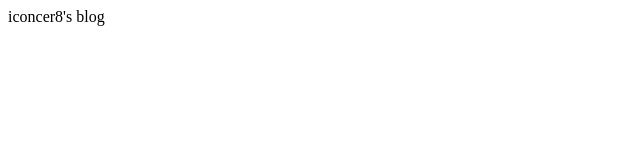
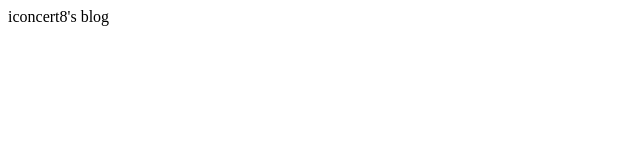
Before and after one commit to iconcert8/iconcert8.github.io, a plain HTML site: page index.html in a window 1280 px wide. Shown: the full height of the page, 0-640 px from the left. Drawn offline with Linux system fonts and the light colour scheme.

Commit message:
Update index.html

```diff
--- a/index.html
+++ b/index.html
@@ -5,6 +5,6 @@
     <meta charset="UTF-8">
   </head>
   <body>
-    iconcer8's blog
+    iconcert8's blog
   </body>
 </html>
```
